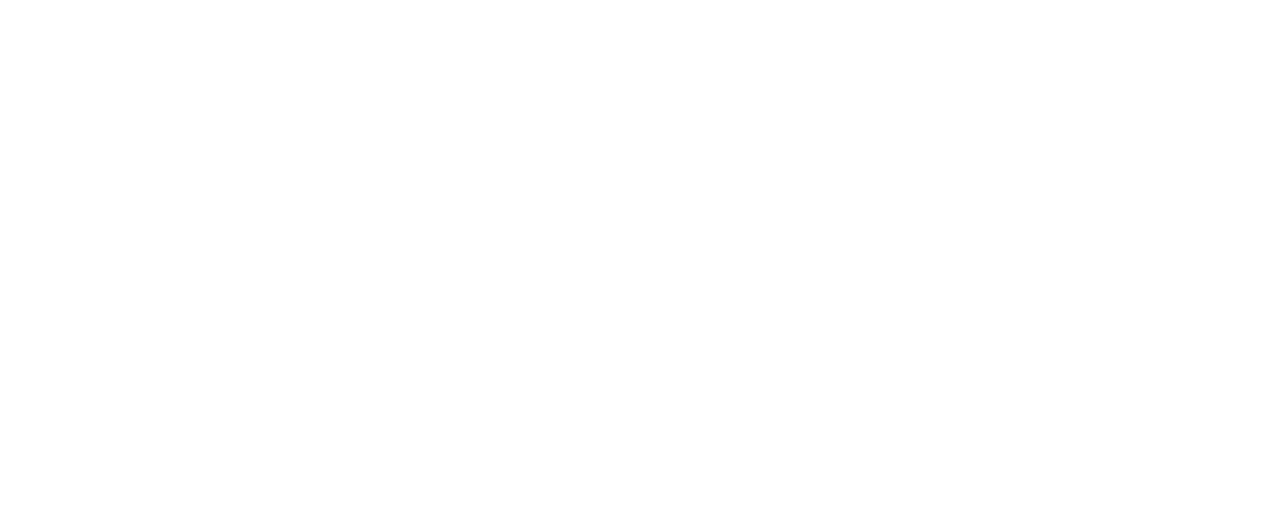
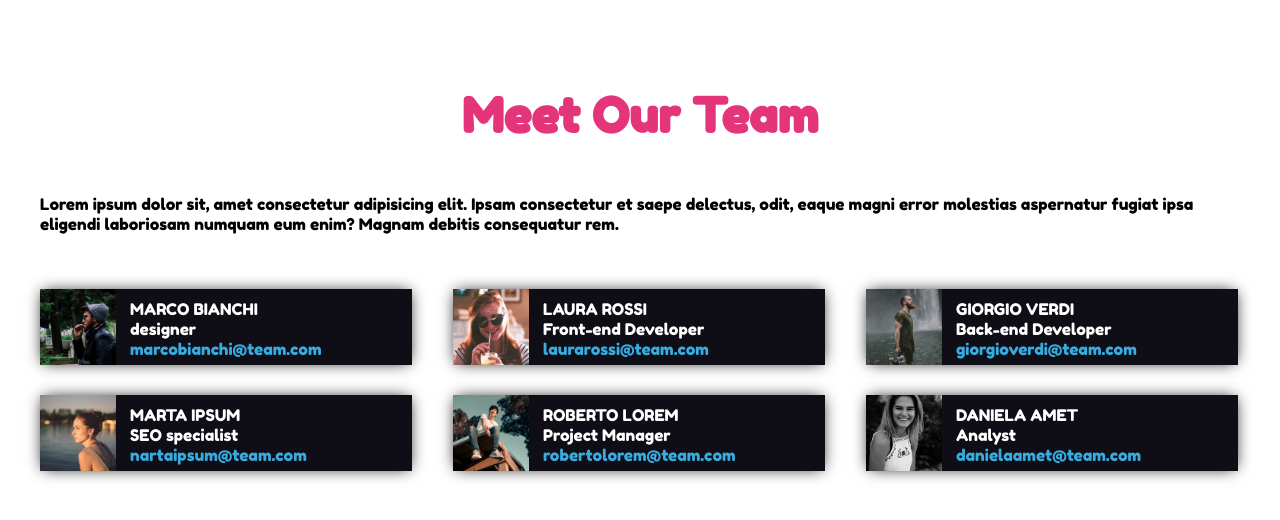
Before and after one commit to Bisconti03/html-css-float-cards, a plain HTML site: page index.html in a window 1280 px wide. Drawn offline with Linux system fonts and the light colour scheme.

Commit message:
progetto ultimato (ho  totalmente dimenticato di committare e pushare ogni tanto)

```diff
--- a/css/style.css
+++ b/css/style.css
@@ -3,3 +3,72 @@
     padding: 0;
     box-sizing: border-box;
 }
+
+body{
+    font-family: 'Fredoka', sans-serif;
+    font-family: 'Fredoka One', cursive;
+}
+
+.container {
+    max-width: 1200px;
+    margin: 0 auto;
+}
+
+
+h1 {
+    text-align: center;
+    margin-top: 1.8em;
+    font-size: 3em;
+    color: #e5357a;
+    margin-bottom: 50px;
+}
+
+p {
+    margin-bottom: 40px;
+}
+
+.clearfix::after {
+    content: "";
+    display: table;
+    clear: both;
+}
+
+.float-left {
+    float: left;
+}
+
+img {
+    height: 76px;
+    width: 76px;
+}
+
+.cell {
+    background-color: #0f0e17;
+    color: white;
+    margin-bottom: 15px;
+    margin-top: 15px;
+    width: 31%;
+    box-shadow: 0px 0px 15px -3px #000000;
+
+}
+
+.float-into {
+    float: left;
+}
+
+.margin-right {
+    margin-right: 41px;
+}
+
+
+.padding-text {
+    padding-left: 90px;
+    padding-top: 10px;
+    padding-bottom: 5px;
+
+
+}
+
+.blue-text {
+    color: #38abdf;
+}
--- a/index.html
+++ b/index.html
@@ -6,8 +6,164 @@
     <meta name="viewport" content="width=device-width, initial-scale=1.0">
     <title>Meet our Team</title>
     <link rel="stylesheet" href="css/style.css">
+    <link rel="preconnect" href="https://fonts.googleapis.com">
+    <link rel="preconnect" href="https://fonts.gstatic.com" crossorigin>
+    <link href="https://fonts.googleapis.com/css2?family=Fredoka&family=Fredoka+One&display=swap" rel="stylesheet">
 </head>
 <body>
 
+    <main>
+        <header class="container">
+            <h1>
+                Meet Our Team
+            </h1>
+
+            <p>
+                Lorem ipsum dolor sit, amet consectetur adipisicing elit. Ipsam consectetur et saepe delectus, odit, eaque magni error molestias aspernatur fugiat ipsa eligendi laboriosam numquam eum enim? Magnam debitis consequatur rem.
+            </p>
+        </header>
+
+
+        <div class="container">
+
+
+
+            <section class="clearfix">
+
+                <div class="cell float-left margin-right">
+                    <img class="float-into" src="img/male1.png" alt="Marco Bianchi">
+
+                    <div class="padding-text">
+
+
+                        <span>
+                            MARCO BIANCHI
+                        </span>
+                        <br>
+                        <span>
+                            designer
+                        </span>
+                        <br>
+                        <span class="blue-text">
+                            marcobianchi@team.com
+                        </span>
+
+                    </div>
+                </div>
+
+                <div class="cell float-left margin-right">
+                    <img class="float-into" src="img/female1.png" alt="Laura Rossi">
+
+                  <div class="padding-text">
+
+
+                    <span>
+                        LAURA ROSSI
+                    </span>
+                    <br>
+                    <span>
+                        Front-end Developer
+                    </span>
+                    <br>
+                    <span class="blue-text">
+                        laurarossi@team.com
+                    </span>
+
+                </div>
+
+
+
+
+                </div>
+
+                <div class="cell float-left">
+                    <img class="float-into" src="img/male2.png" alt="Giorgio Verdi">
+
+                    <div class="padding-text">
+
+
+                        <span>
+                            GIORGIO VERDI
+                        </span>
+                        <br>
+                        <span>
+                            Back-end Developer
+                        </span>
+                        <br>
+                        <span class="blue-text">
+                            giorgioverdi@team.com
+                        </span>
+
+                    </div>
+                </div>
+
+                <div class="cell float-left margin-right">
+                    <img class="float-into" src="img/female2.png" alt="Marco Bianchi">
+
+                    <div class="padding-text">
+
+
+                        <span>
+                            MARTA IPSUM
+                        </span>
+                        <br>
+                        <span>
+                            SEO specialist
+                        </span>
+                        <br>
+                        <span class="blue-text">
+                            nartaipsum@team.com
+                        </span>
+
+                    </div>
+                </div>
+                <div class="cell float-left margin-right">
+                    <img class="float-into" src="img/male3.png" alt="Roberto Lorem">
+
+                    <div class="padding-text">
+
+
+                        <span>
+                            ROBERTO LOREM
+                        </span>
+                        <br>
+                        <span>
+                            Project Manager
+                        </span>
+                        <br>
+                        <span class="blue-text">
+                            robertolorem@team.com
+                        </span>
+
+                    </div>
+                </div>
+
+                <div class="cell float-left">
+                    <img class="float-into" src="img/female3.png" alt="Daniela Amet">
+
+                    <div class="padding-text">
+
+
+                        <span>
+                            DANIELA AMET
+                        </span>
+                        <br>
+                        <span>
+                            Analyst
+                        </span>
+                        <br>
+                        <span class="blue-text">
+                            danielaamet@team.com
+                        </span>
+
+                    </div>
+                </div>
+
+            </section>
+
+        </div>
+
+    </main>
+
 </body>
 </html>
```
